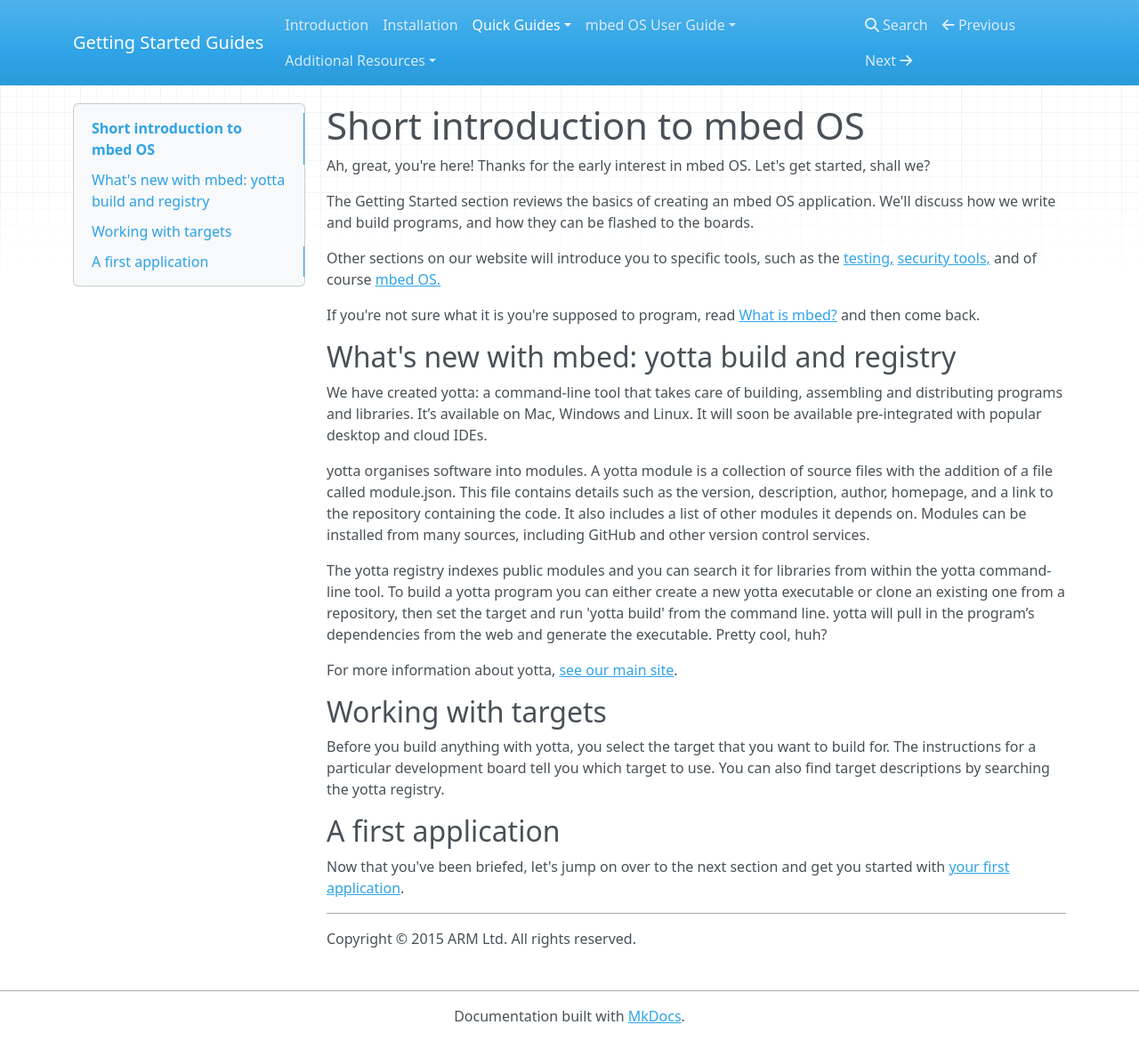
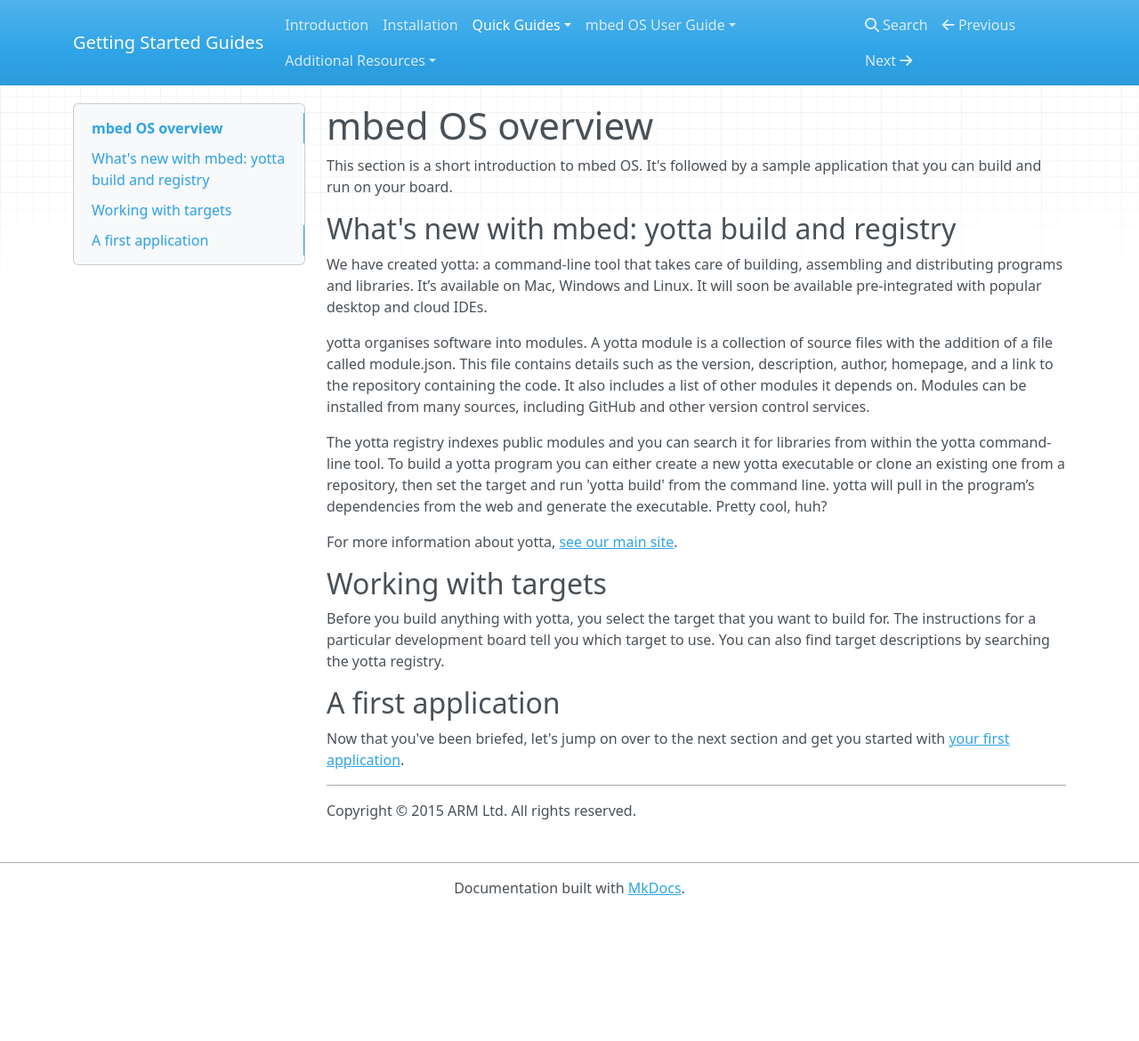
Before and after one commit to ARMmbed/GettingStartedmbedOS, an MkDocs documentation site: the page built from Docs/GettingStartedmbedOS.md, in a window 1280 px wide and 1170 px high. Shown: the whole window at 89% size. Built offline with MkDocs 1.6.1, drawn with Linux system fonts in a browser that asks for light colours; nearby versions of some CDN libraries; old or Windows-style settings are respelled for this version of MkDocs.

Commit message:
Changing title again

```diff
--- a/Docs/GettingStartedmbedOS.md
+++ b/Docs/GettingStartedmbedOS.md
@@ -1,13 +1,6 @@
-# Short introduction to mbed OS
+# mbed OS overview
 
-Ah, great, you're here! Thanks for the early interest in mbed OS. Let's get started, shall we?
-
-The Getting Started section reviews the basics of creating an mbed OS application. We'll discuss how we write and build programs, and how they can be flashed to the boards.
-
-Other sections on our website will introduce you to specific tools, such as the [testing,](http://mbed.com/en/development/software/tools/testing/) [security tools,](http://mbed.com/en/technologies/security/) and of course [mbed OS.](http://mbed.com/en/development/software/mbed-os//)
-
-If you're not sure what it is you're supposed to program, read [What is mbed?](http://mbed.com/en/about-mbed/what-mbed/) and then come back.
-
+This section is a short introduction to mbed OS. It's followed by a sample application that you can build and run on your board.
 
 ## What's new with mbed: yotta build and registry
 
```
